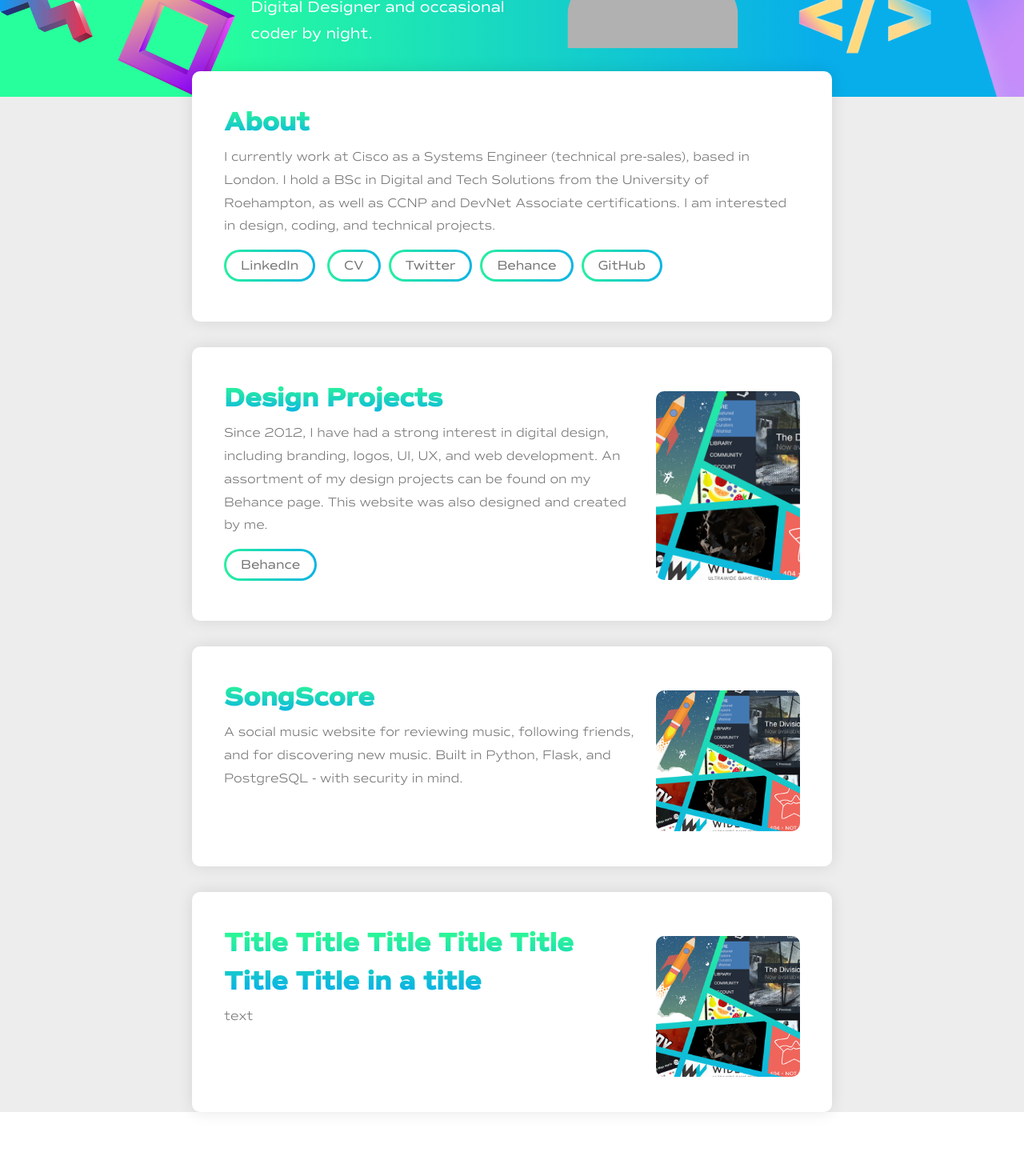
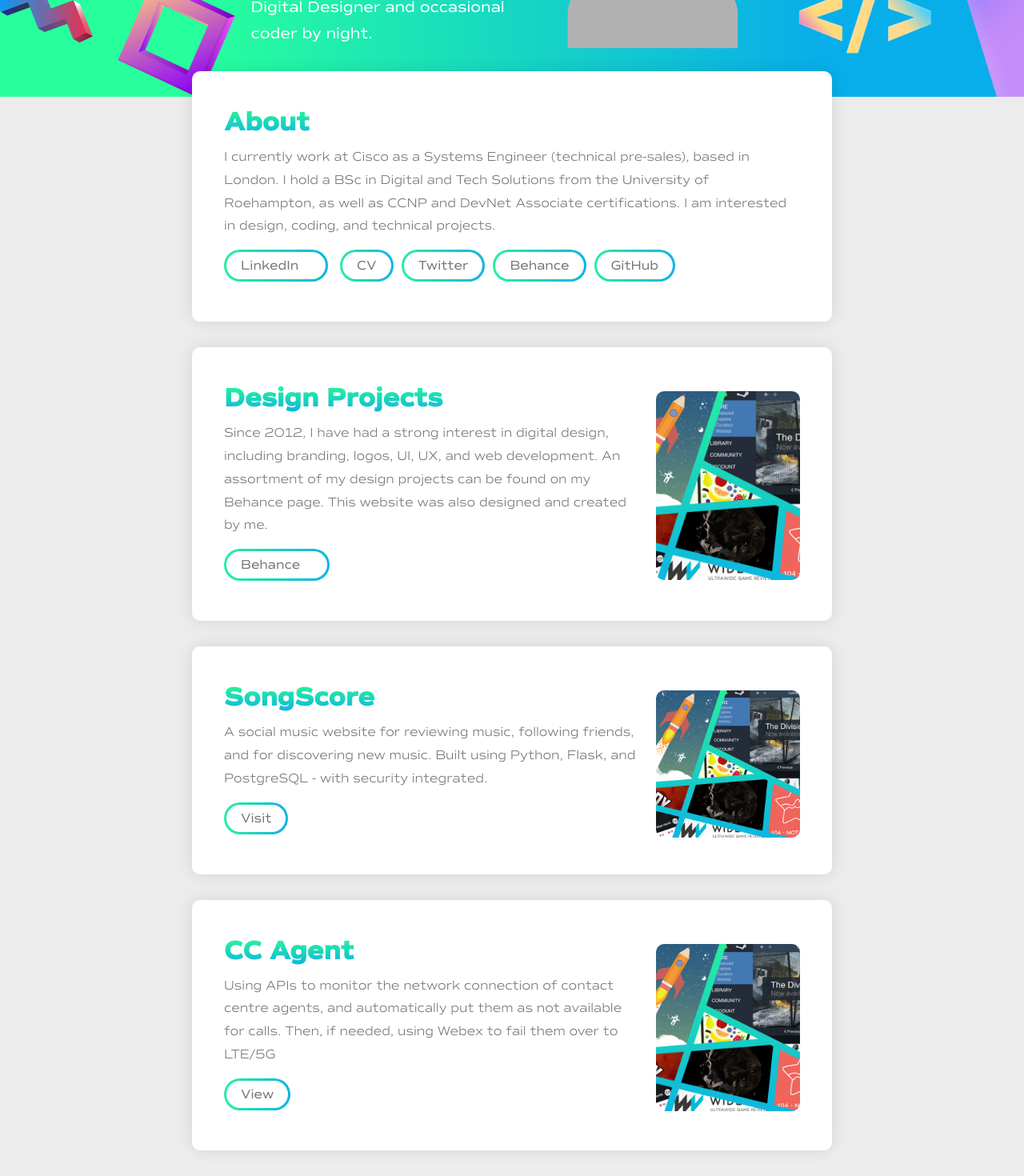
Before and after one commit to rhyscharris/rhys.uk, a React (Create React App) app: page / in a window 1280 px wide. Shown: the part 317-1787 px from the top of the page at 80% size. Before the commit the page ends 1739 px from the top, so only its background shows below. Built offline with nearby package versions, Linux system fonts and the light colour scheme.

Commit message:
Start of adding icons to buttons

```diff
--- a/src/App.css
+++ b/src/App.css
@@ -3,6 +3,10 @@
     margin: 0;
     padding: 0;
     font-family: commuters_sansregular, sans-serif;
+  }
+
+  html {
+    background: #ecececec;
   }
 
 
--- a/src/components/Buttons.js
+++ b/src/components/Buttons.js
@@ -12,7 +12,8 @@
     onClick,
     buttonStyle,
     buttonSize,
-    linkTo
+    linkTo,
+    buttonIcon
 }) => {
     const checkButtonStyle = STYLES.includes(buttonStyle)
         ? buttonStyle /* if button HAS a style (aka above if it true), apply the one it has */
@@ -30,6 +31,7 @@
                 type={type}
             >
                 {children}
+                <i class={'fa ' + buttonIcon}></i>
             </button>
         </a>
     )
--- a/src/components/CardItem.js
+++ b/src/components/CardItem.js
@@ -14,7 +14,7 @@
             <h5 className='cards-item-title'>{props.title}</h5>
             <p>{props.text}</p>
             <div className='button-group'>
-              {props.buttonText && <Button buttonStyle='btn--outline--two' linkTo={props.buttonLink}>{props.buttonText}</Button>} {/*if there actually is text, render the button*/}
+              {props.buttonText && <Button buttonStyle='btn--outline--two' linkTo={props.buttonLink} buttonIcon={props.buttonIcon}>{props.buttonText}</Button>} {/*if there actually is text, render the button*/}
               {props.buttonText2 && <Button buttonStyle='btn--outline--two' linkTo={props.buttonLink2}>{props.buttonText2}</Button>}
               {props.buttonText3 && <Button buttonStyle='btn--outline--two' linkTo={props.buttonLink3}>{props.buttonText3}</Button>}
               {props.buttonText4 && <Button buttonStyle='btn--outline--two' linkTo={props.buttonLink4}>{props.buttonText4}</Button>}
@@ -41,7 +41,7 @@
             <h5 className='cards-item-title'>{props.title}</h5>
             <p>{props.text}</p>
             <div className='button-group'>
-              {props.buttonText && <Button buttonStyle='btn--outline--two' linkTo={props.buttonLink}>{props.buttonText}</Button>} {/*if there actually is text, render the button*/}
+              {props.buttonText && <Button buttonStyle='btn--outline--two' linkTo={props.buttonLink} buttonIcon={props.buttonIcon}>{props.buttonText}</Button>} {/*if there actually is text, render the button*/}
               {props.buttonText2 && <Button buttonStyle='btn--outline--two' linkTo={props.buttonLink2}>{props.buttonText2}</Button>}
               {props.buttonText3 && <Button buttonStyle='btn--outline--two' linkTo={props.buttonLink3}>{props.buttonText3}</Button>}
               {props.buttonText4 && <Button buttonStyle='btn--outline--two' linkTo={props.buttonLink4}>{props.buttonText4}</Button>}
--- a/src/components/Cards.js
+++ b/src/components/Cards.js
@@ -10,6 +10,7 @@
             <ul className='cards-items'>
               <CardItemNoImage
                 title='About'
+                buttonIcon='fa-linkedin'
                 text='I currently work at Cisco as a Systems Engineer (technical pre-sales), based in London. I hold a BSc in Digital and Tech Solutions from the University of Roehampton, as well as CCNP and DevNet Associate certifications. I am interested in design, coding, and technical projects.'
                 path='/'
                 buttonText='LinkedIn'
@@ -25,6 +26,7 @@
               />
               <CardItem
                 src='images/behance.png'
+                buttonIcon='fa-behance'
                 title='Design Projects'
                 text='Since 2012, I have had a strong interest in digital design, including branding, logos, UI, UX, and web development. An assortment of my design projects can be found on my Behance page. This website was also designed and created by me.'
                 path='/'
@@ -34,13 +36,17 @@
               <CardItem
                 src='images/behance.png'
                 title='SongScore'
-                text='A social music website for reviewing music, following friends, and for discovering new music. Built in Python, Flask, and PostgreSQL - with security in mind.'
+                text='A social music website for reviewing music, following friends, and for discovering new music. Built using Python, Flask, and PostgreSQL - with security integrated.'
+                buttonText='Visit'
+                buttonLink='https://www.linkedin.com/in/rhyscharris/'
                 path='/'
               />
               <CardItem
                 src='images/behance.png'
-                title='Title Title Title Title Title Title Title in a title'
-                text='text'
+                title='CC Agent'
+                text='Using APIs to monitor the network connection of contact centre agents, and automatically put them as not available for calls. Then, if needed, using Webex to fail them over to LTE/5G'
+                buttonText='View'
+                buttonLink='https://www.linkedin.com/in/rhyscharris/'
                 path='/'
               />
             </ul>
--- a/src/components/Navbar.css
+++ b/src/components/Navbar.css
@@ -11,9 +11,9 @@
     justify-content: center;
     align-items: center;
     font-size: 1.2rem;
-    position: sticky;
     top: 0;
     z-index: 999;
+    box-shadow: 0px 0px 20px 0px rgb(0 0 0 / 10%);
   }
 
   .navbar-container {
```
